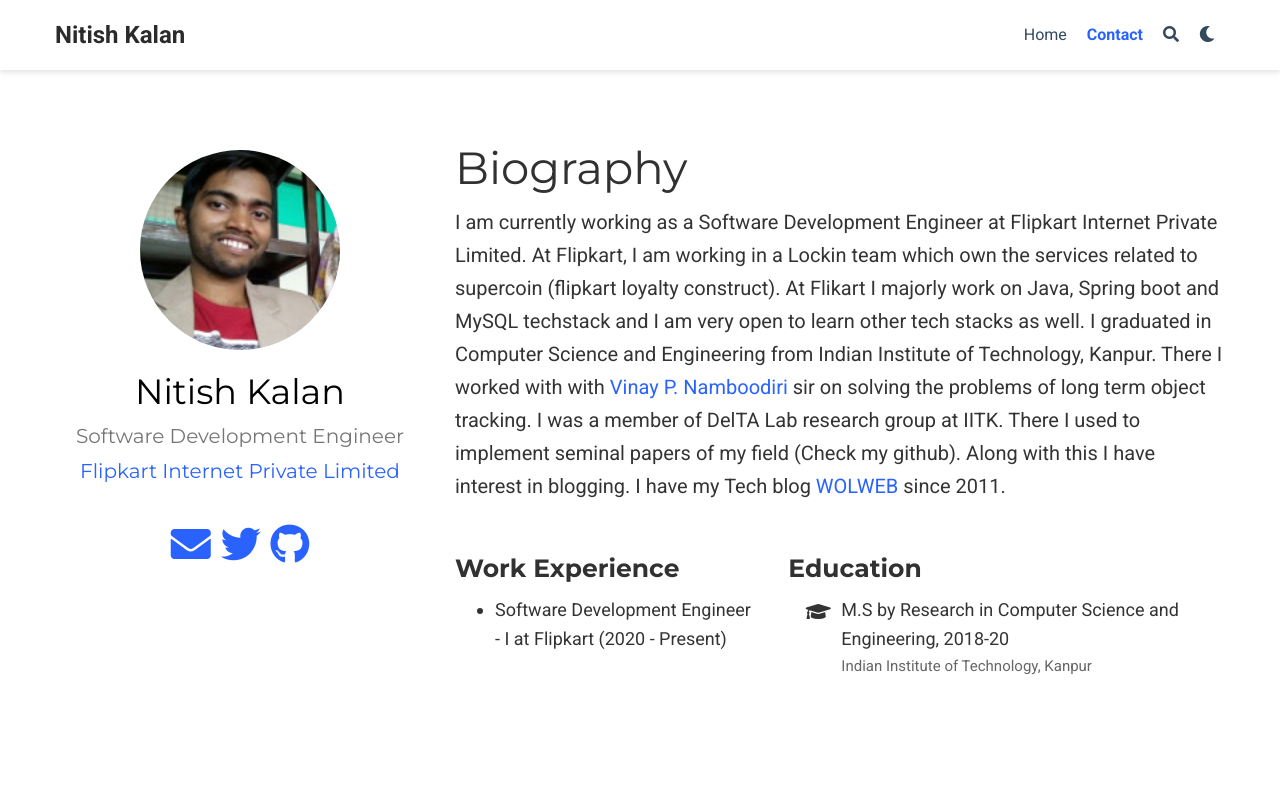
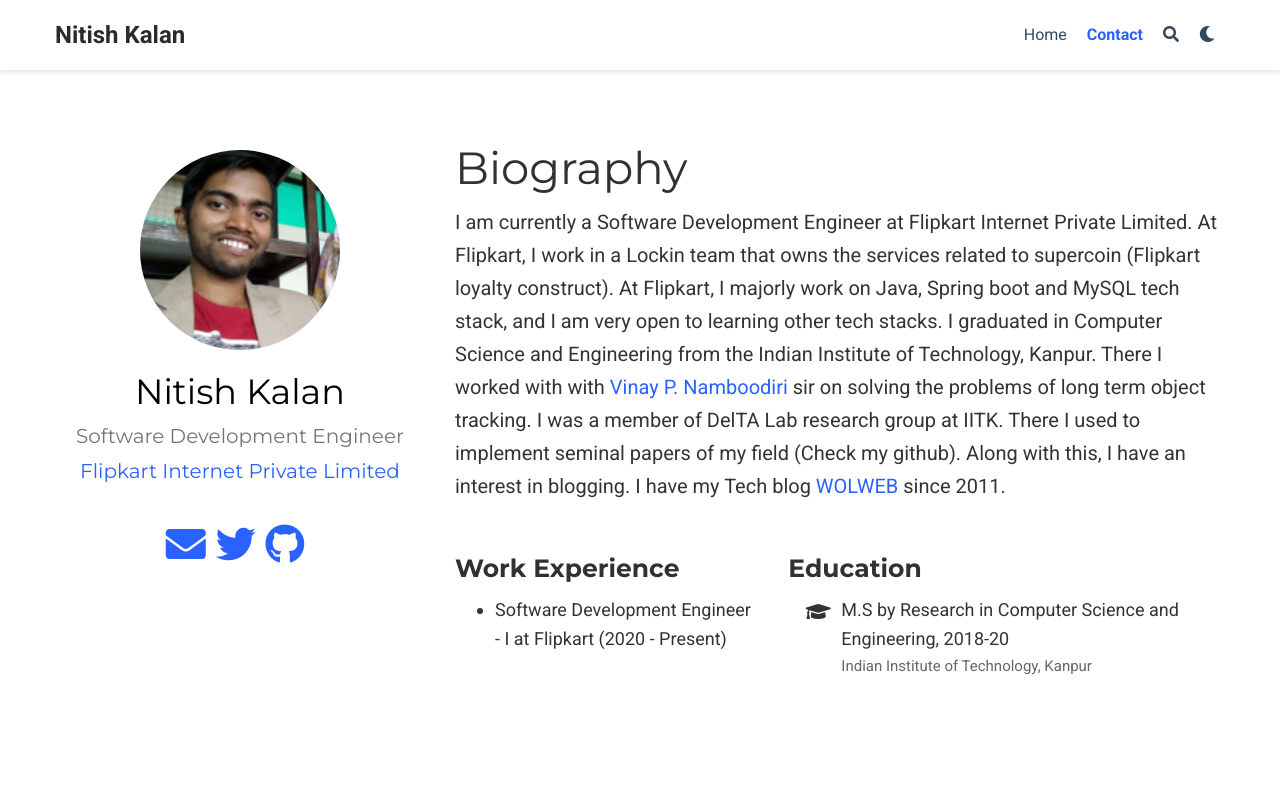
Before and after one commit to nitish-kalan/nitish-kalan.github.io, a plain HTML site: page index.html in a window 1280 px wide. Shown: the top 800 px of the page. Drawn offline with nearby package versions, Linux system fonts and the light colour scheme; no server answers; some icons are missing.

Commit message:
Update index.html

```diff
--- a/index.html
+++ b/index.html
@@ -190,11 +190,11 @@
           </a>
         </li>
 
-<!--         <li>
-          <a itemprop="sameAs" href="/files/Nitish_Resume.pdf" target="_blank">
+        <li>
+          <a itemprop="sameAs" href="https://www.linkedin.com/in/nitish-kalan/" target="_blank">
             <i class="ai ai-cv big-icon"></i>
           </a>
-        </li> -->
+        </li>
 
       </ul>
 
@@ -205,14 +205,14 @@
 
     <h1>Biography</h1>
 
-    <p>I am currently working as a Software Development Engineer at Flipkart Internet Private Limited.
-      At Flipkart, I am working in a Lockin team which own the services related to supercoin (flipkart loyalty construct).
-      At Flikart I majorly work on Java, Spring boot and MySQL techstack and I am very open to learn other tech stacks as well.
-      I graduated in Computer Science and Engineering from Indian Institute of Technology, Kanpur.
+    <p>I am currently a Software Development Engineer at Flipkart Internet Private Limited.
+      At Flipkart, I work in a Lockin team that owns the services related to supercoin (Flipkart loyalty construct).
+      At Flipkart, I majorly work on Java, Spring boot and MySQL tech stack, and I am very open to learning other tech stacks.
+      I graduated in Computer Science and Engineering from the Indian Institute of Technology, Kanpur.
       There I worked with with <a href="https://www.cse.iitk.ac.in/users/vinaypn/" target="_blank">Vinay P. Namboodiri </a> sir on solving the problems of long term object tracking.
       I was a member of <a style="text-decorations:none; color:inherit;" href="http://deltalab.iitk.ac.in/" target="_blank">DelTA Lab</a> research group at IITK.
       There I used to implement seminal papers of my field <a style="text-decorations:none; color:inherit;" href="https://github.com/nitish-kalan" target="_blank">(Check my github)</a>.
-      Along with this I have interest in blogging. I have my Tech blog <a href="http://www.wolweb.blogspot.com" target="_blank"> WOLWEB </a> since 2011.</p>
+      Along with this, I have an interest in blogging. I have my Tech blog <a href="http://www.wolweb.blogspot.com" target="_blank"> WOLWEB </a> since 2011.</p>
 
 
     <div class="row">
```
